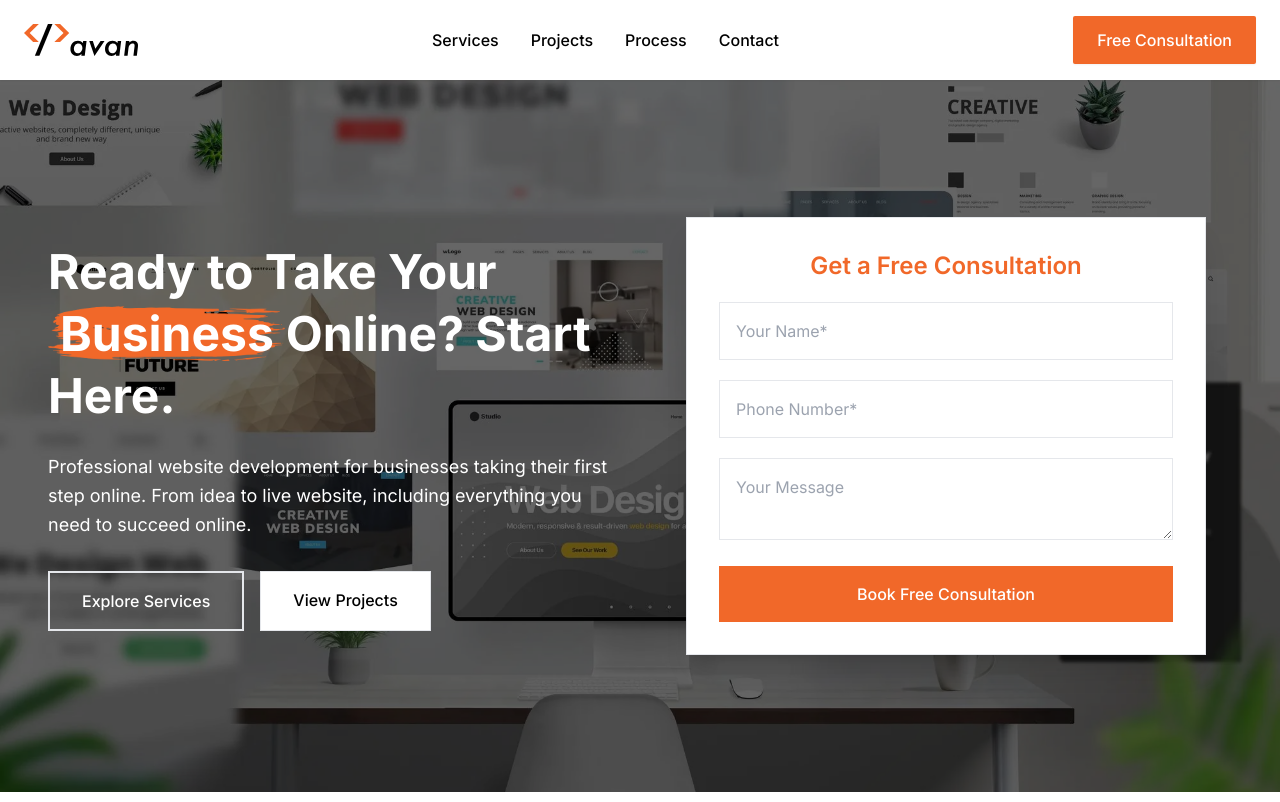
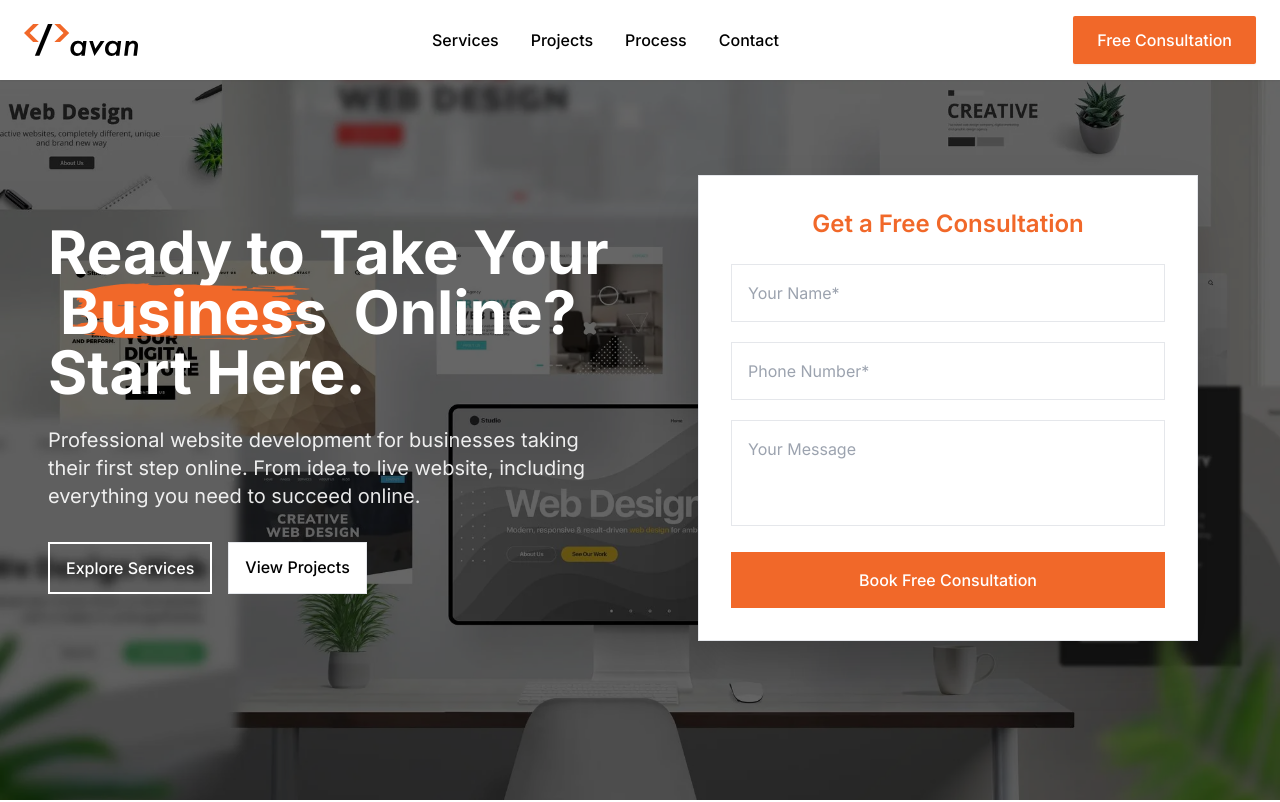
Before and after one commit to pavankumar-ts/my-portfolio, a Next.js app: page /campaign/web-dev in a window 1280 px wide. Shown: the top 802 px of the page. Built offline with nearby package versions, Linux system fonts and the light colour scheme.

Commit message:
landing page

```diff
--- a/src/components/campaign/webDev/ContactSection.jsx
+++ b/src/components/campaign/webDev/ContactSection.jsx
@@ -31,7 +31,7 @@ const ContactSection = () => {
             .then((result) => {
                 console.log(result.text);
                 setButtonText('Sent');
-                router.push('/thank-you');
+                router.push('/thank-you?campaign=web-dev&form=contactSection');
                 e.target.reset(); // Clear the input fields
                 setFormData({ name: '', phone: '', service: '', message: '' }); // Reset state
             }, (error) => {
--- a/src/components/campaign/webDev/HeroSection.jsx
+++ b/src/components/campaign/webDev/HeroSection.jsx
@@ -44,7 +44,7 @@ const HeroSection = () => {
 
     return (
         <div
-            className="px-4 md:px-12 min-h-[89vh] mb-16 md:mb-[10rem] flex flex-col justify-center items-center relative"
+            className="px-4 sm:px-6 md:px-8 lg:px-12 min-h-[100vh] sm:min-h-[90vh] pb-8 sm:pb-12 md:pb-16 lg:mb-[10rem] flex flex-col justify-center items-center relative"
             style={{
                 backgroundImage: 'url("/assets/campaign/hero.webp")',
                 backgroundSize: 'cover',
@@ -59,12 +59,13 @@ const HeroSection = () => {
             ></div>
 
             {/* Content wrapper with relative positioning */}
-            <div className="relative z-10 w-full">
-                <div className="grid grid-cols-1 lg:grid-cols-2 gap-10 items-center">
+            <div className="relative z-10 w-full max-w-7xl mx-auto">
+                <div className="grid grid-cols-1 lg:grid-cols-2 gap-8 sm:gap-10 lg:gap-12 items-center">
                     {/* Left Content */}
-                    <div>
-                        <h1 className="text-4xl lg:text-5xl font-bold mb-6 text-white  " style={{ lineHeight: '1.3' }}>
-                            Ready to Take Your <span
+                    <div className="order-1 text-center lg:text-left">
+                        <h1 className="text-3xl sm:text-4xl md:text-5xl lg:text-6xl font-bold mb-4 sm:mb-6 text-white leading-tight">
+                            Ready to Take Your{' '}
+                            <span
                                 className="relative inline-block"
                                 style={{
                                     backgroundImage: 'url("/assets/campaign/paint_stroke.png")',
@@ -73,34 +74,36 @@ const HeroSection = () => {
                                     backgroundRepeat: 'no-repeat'
                                 }}
                             >
-                                <span className="text-white px-3 py-2">Business </span>
-                            </span>Online? Start Here.
+                                <span className="text-white px-2 sm:px-3 py-1 sm:py-2">Business</span>
+                            </span>{' '}
+                            Online? Start Here.
                         </h1>
-                        <p className="text-lg mb-8 leading-relaxed text-white">
+                        <p className="text-base sm:text-lg lg:text-xl mb-6 sm:mb-8 leading-relaxed text-white/90 max-w-2xl mx-auto lg:mx-0">
                             Professional website development for businesses taking their first step online. From idea to live website, including everything you need to succeed online.
                         </p>
-                        <div className="flex flex-row gap-3 sm:gap-4">
+                        <div className="flex flex-row sm:flex-row gap-3 sm:gap-4 justify-center lg:justify-start">
                             <a
                                 href="#services"
-                                className=" px-4 sm:px-8 py-4 font-medium text-center transition-all duration-300 hover:transform hover:shadow-lg hover:-translate-y-1 bg-transparent border-2 text-bgColor text-sm sm:text-base"
+                                className="px-4 sm:px-4 py-3 sm:py-3 font-medium text-center transition-all duration-300 hover:transform hover:shadow-lg hover:-translate-y-1 bg-transparent border-2 border-white text-white text-sm sm:text-base rounded-none"
                             >
                                 Explore Services
                             </a>
                             <a
                                 href="#projects"
-                                className=" px-4 sm:px-8 py-4 font-medium text-center border border-primary/20 transition-all duration-300 bg-bgColor hover:shadow-lg text-textColor hover:transform hover:-translate-y-1 text-sm sm:text-base"
+                                className="px-4 sm:px-4 py-3 sm:py-3 font-medium text-center border border-primary/20 transition-all duration-300 bg-bgColor hover:shadow-lg text-textColor hover:transform hover:-translate-y-1 text-sm sm:text-base rounded-none"
                             >
                                 View Projects
                             </a>
                         </div>
                     </div>
-                    {/* Right Form - Now with max width and centered */}
-                    <div className="w-full flex justify-center">
-                        <div className="w-full  max-w-[520px] p-4 md:p-8 shadow-xl bg-bgColor border border-primary/10">
-                            <h3 className="text-2xl font-semibold mb-5 text-center text-logoColor">
+
+                    {/* Right Form */}
+                    <div className="order-2 w-full flex justify-center">
+                        <div className="w-full max-w-[500px] mx-auto p-4 sm:p-6 md:p-8 shadow-2xl bg-bgColor border border-primary/10 rounded-none">
+                            <h3 className="text-xl sm:text-2xl font-semibold mb-4 sm:mb-6 text-center text-logoColor">
                                 Get a Free Consultation
                             </h3>
-                            <form onSubmit={handleSubmit} className="space-y-5">
+                            <form onSubmit={handleSubmit} className="space-y-4 sm:space-y-5">
                                 <div>
                                     <input
                                         type="text"
@@ -110,7 +113,7 @@ const HeroSection = () => {
                                         placeholder="Your Name*"
                                         required
                                         disabled={isSending}
-                                        className="w-full p-4  focus:outline-none transition-colors text-base border border-primary/20 bg-bgColor text-textColor focus:border-logoColor disabled:opacity-50 disabled:cursor-not-allowed"
+                                        className="w-full p-3 sm:p-4 focus:outline-none transition-colors text-sm sm:text-base border border-primary/20 bg-bgColor text-textColor focus:border-logoColor disabled:opacity-50 disabled:cursor-not-allowed rounded-none"
                                     />
                                 </div>
                                 <div>
@@ -122,7 +125,7 @@ const HeroSection = () => {
                                         placeholder="Phone Number*"
                                         required
                                         disabled={isSending}
-                                        className="w-full p-4  focus:outline-none transition-colors text-base border border-primary/20 bg-bgColor text-textColor focus:border-logoColor disabled:opacity-50 disabled:cursor-not-allowed"
+                                        className="w-full p-3 sm:p-4 focus:outline-none transition-colors text-sm sm:text-base border border-primary/20 bg-bgColor text-textColor focus:border-logoColor disabled:opacity-50 disabled:cursor-not-allowed rounded-none"
                                     />
                                 </div>
                                 <div>
@@ -132,16 +135,18 @@ const HeroSection = () => {
                                         onChange={handleChange}
                                         placeholder="Your Message"
                                         disabled={isSending}
-                                        className="w-full p-4 min-h-[70px] max-h-[120px] focus:outline-none transition-colors text-base border border-primary/20 bg-bgColor text-textColor focus:border-logoColor disabled:opacity-50 disabled:cursor-not-allowed"
+                                        rows={3}
+                                        className="w-full p-3 sm:p-4 min-h-[80px] max-h-[120px] focus:outline-none transition-colors text-sm sm:text-base border border-primary/20 bg-bgColor text-textColor focus:border-logoColor disabled:opacity-50 disabled:cursor-not-allowed rounded-none resize-none"
                                     ></textarea>
                                 </div>
                                 <button
                                     type="submit"
                                     disabled={isSending}
-                                    className={`w-full p-4 font-medium transition-all duration-300 text-base ${isSending
-                                        ? 'bg-gray-400 cursor-not-allowed'
-                                        : 'bg-logoColor hover:transform hover:-translate-y-1 hover:shadow-lg'
-                                        } text-secondary`}
+                                    className={`w-full p-3 sm:p-4 font-medium transition-all duration-300 text-sm sm:text-base rounded-none ${
+                                        isSending
+                                            ? 'bg-gray-400 cursor-not-allowed'
+                                            : 'bg-logoColor hover:transform hover:-translate-y-1 hover:shadow-lg'
+                                    } text-secondary`}
                                 >
                                     {buttonText}
                                 </button>
--- a/src/components/common/PopupForm.jsx
+++ b/src/components/common/PopupForm.jsx
@@ -65,9 +65,11 @@ const PopupForm = () => {
           name: '',
           phone: '',
         });
+
+        // Redirect to thank-you page after successful submission
         setTimeout(() => {
-          handleClose();
-        }, 3000);
+          router.push('/thank-you?campaign=web-dev&form=popup');
+        }, 1500);
       }
     } catch (error) {
       console.error('Error sending email:', error);
@@ -141,11 +143,29 @@ const PopupForm = () => {
 
         {submitStatus === 'success' ? (
           <div className="text-green-500 text-center py-8">
-            Message sent successfully! Thank you for reaching out.
+            <div className="mb-4">
+              <svg className="w-12 h-12 mx-auto mb-2" fill="none" stroke="currentColor" viewBox="0 0 24 24">
+                <path strokeLinecap="round" strokeLinejoin="round" strokeWidth="2" d="M5 13l4 4L19 7" />
+              </svg>
+            </div>
+            <p className="text-lg font-semibold">Message sent successfully!</p>
+            <p className="text-sm mt-2">Redirecting to thank you page...</p>
           </div>
         ) : submitStatus === 'error' ? (
           <div className="text-red-500 text-center py-8">
-            Failed to send message. Please try again later.
+            <div className="mb-4">
+              <svg className="w-12 h-12 mx-auto mb-2" fill="none" stroke="currentColor" viewBox="0 0 24 24">
+                <path strokeLinecap="round" strokeLinejoin="round" strokeWidth="2" d="M6 18L18 6M6 6l12 12" />
+              </svg>
+            </div>
+            <p className="text-lg font-semibold">Failed to send message</p>
+            <p className="text-sm mt-2">Please try again later.</p>
+            <button
+              onClick={() => setSubmitStatus(null)}
+              className="mt-4 px-4 py-2 bg-red-500 text-white rounded hover:bg-red-600 transition-colors"
+            >
+              Try Again
+            </button>
           </div>
         ) : (
           <form onSubmit={handleSubmit} className="space-y-4">
```
